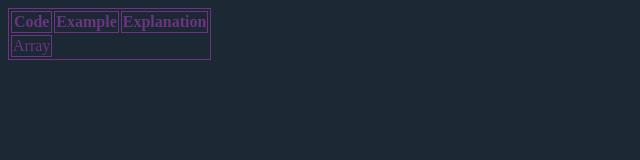
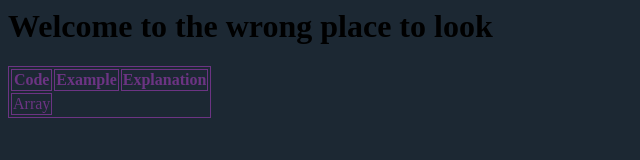
Before and after one commit to eNVix3D/eNVix3D.github.io, a plain HTML site: page index.html in a window 1280 px wide. Shown: the whole page, without its empty margins (0-640 px from the left). Drawn offline with Linux system fonts and the light colour scheme.

Commit message:
Update index.html

```diff
--- a/index.html
+++ b/index.html
@@ -8,6 +8,9 @@ table, th, td {
 </style>
 
  <title>Your family will find parts of your body for the next three months, you will be alive for atleast two of them</title>
+
+ <body>
+   <h1>Welcome to the wrong place to look</h1>
 <!--
 <img src="SadCatGun.png" alt="Your demise" width="500" height="600">
 -->
```
